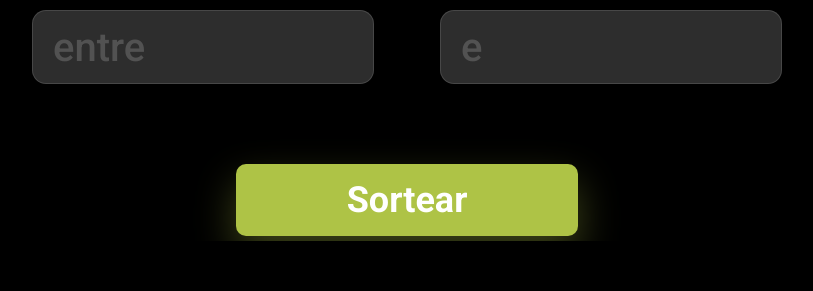
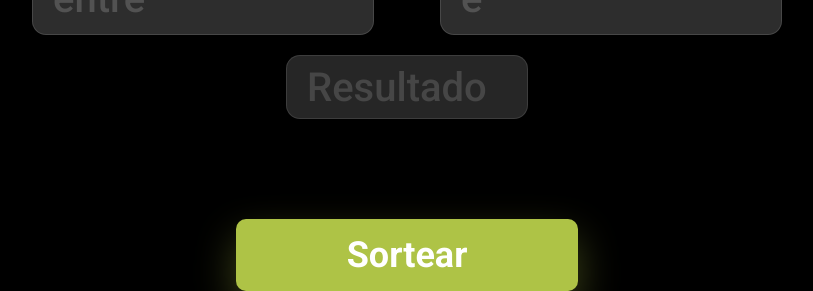
Before and after one commit to JoaoVictor-dev-jv/Sorteio-DevClub, a plain HTML site: page index.html in a window 1280 px wide. Shown: the part 559-850 px from the top of the page, without its empty margins (233-1046 px from the left). Before the commit the page ends 800 px from the top, so only its background shows below. Drawn offline with Linux system fonts and the light colour scheme.

Commit message:
Alteração do código

```diff
--- a/index.html
+++ b/index.html
@@ -10,12 +10,13 @@
     <img src="img/sort 1.png" alt="">
 
     <h2>Sortear um número</h2>
-    <div>
+    <div class="box-input">
         <input placeholder="entre" class="input-min" type="number">
         <input placeholder="e" class="input-max" type="number">
     </div>
 
-    <button onclick="generateNumber()">Sortear</button>
+    <input class="result" placeholder="Resultado" type="number">
+    <button class="btn">Sortear</button>
 </body>
 
 <script src="script.js"></script>
--- a/script.js
+++ b/script.js
@@ -1,8 +1,19 @@
+const buttonConsult = document.querySelector(".btn")
+const result = document.querySelector(".result")
+
 function generateNumber() {
-    const min = Math.ceil(document.querySelector(".input-min").value)
-    const max = Math.floor(document.querySelector(".input-max").value)
+    const min = Math.ceil(document.querySelector(".input-min").value);
+    const max = Math.floor(document.querySelector(".input-max").value);
 
-    const result = Math.floor(Math.random() * (max - min) + min);
+    if (min >= max) {
+        alert("Valor mínimo deve ser menor que o valor máximo");
+    }
 
-    alert(result)
+    else {
+        const result = Math.floor(Math.random() * (max - min) + min);
+        document.querySelector(".result").value = result;
+    }
+    // alert(result)
 }
+
+buttonConsult.addEventListener("click", generateNumber);
--- a/style.css
+++ b/style.css
@@ -29,7 +29,7 @@ h2 {
     margin-bottom: 26px;
 }
 
-input {
+.box-input input {
     width: 342px;
     align-items: center;
     border-radius: 14px;
@@ -42,6 +42,27 @@ input {
     width: 342px;
     padding-left: 20px;
     opacity: 0.7;
+}
+
+.result {
+    height: 64px;
+    width: 242px;
+    margin: 20px;
+    padding-left: 20px;
+    font-weight: 500;
+    font-size: 40px;
+    line-height: 47px;
+    opacity: 0.6;
+    align-items: center;
+    border-radius: 14px;
+    border: 1px solid rgba(255, 255, 255, 0.20);
+    background: rgba(255, 255, 255, 0.25);
+    color: #FFF;
+}
+
+input[type="number"]::-webkit-outer-spin-button,
+input[type="number"]::-webkit-inner-spin-button {
+    -webkit-appearance: none;
 }
 
 .input-min {
@@ -71,3 +92,8 @@ button:hover {
 button:active {
     opacity: 0.8;
 }
+
+img {
+    height: 274px;
+    margin-top: 56px;
+}
```
